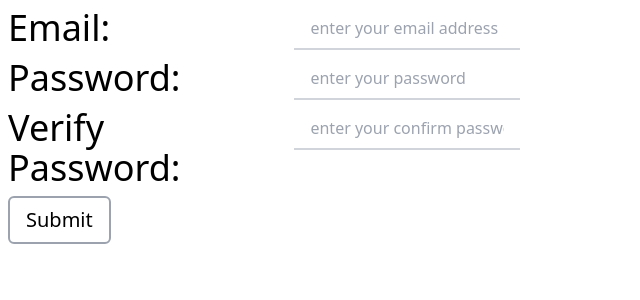
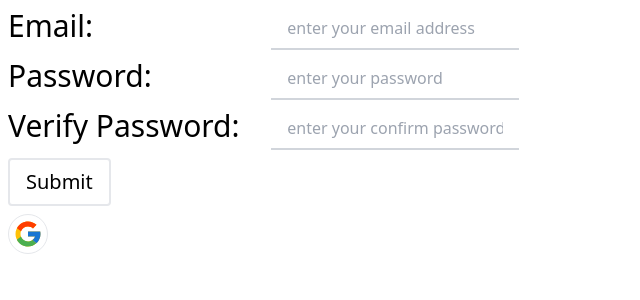
Before and after one commit to KoreanGitUser/YLog, a React (Vite) app: page /sign-up in a window 1280 px wide. Shown: the top 300 px of the page, without its empty margins (0-640 px from the left). Built offline with nearby package versions, Linux system fonts and the light colour scheme; no server answers.

Commit message:
auth: add a google OAuth with popUp

```diff
--- a/src/components/auth/SignUp.tsx
+++ b/src/components/auth/SignUp.tsx
@@ -1,7 +1,9 @@
-import { auth } from "@utils/firebase";
-import { createUserWithEmailAndPassword } from "firebase/auth";
+import { auth, googleProvider } from "@utils/firebase";
+import { createUserWithEmailAndPassword, signInWithPopup } from "firebase/auth";
 import { useForm } from "react-hook-form";
 import { useEffect } from "react";
+import PushBtn from "@styles/common/PushBtn";
+import { FcGoogle } from "react-icons/fc";
 
 interface UserAuthState {
   email: string;
@@ -35,7 +37,19 @@ const SignUp = () => {
   );
 
   const signUp = async (data: UserAuthState) => {
-    await createUserWithEmailAndPassword(auth, data.email, data.password);
+    try {
+      await createUserWithEmailAndPassword(auth, data.email, data.password);
+    } catch (err) {
+      console.error(err);
+    }
+  };
+
+  const signUpWithGoogle = async () => {
+    try {
+      await signInWithPopup(auth, googleProvider);
+    } catch (err) {
+      console.error(err);
+    }
   };
 
   // use form pattern
@@ -46,9 +60,9 @@ const SignUp = () => {
   };
 
   const Styles = {
-    input: "border-b-2 w-5/6 border-gray-300 bg-white p-2 px-4 outline-none",
+    input: "border-b-2 w-full border-gray-300 bg-white p-2 px-4 outline-none",
     section: "w-full h-full flex gap-4",
-    label: "text-4xl w-1/2",
+    label: "text-3xl w-1/2",
   };
 
   const { input, section, label } = Styles;
@@ -131,13 +145,18 @@ const SignUp = () => {
             )}
           </article>
         </section>
-        <button
+        <PushBtn
           type="submit"
-          className="text-xl border-2 border-gray-400 p-2 px-4 rounded-md active:scale-95 active:bg-blue-400 duration-150"
+          className="text-xl border-2"
           disabled={!watch("comfirmPassword")}
         >
           Submit
-        </button>
+        </PushBtn>
+        <FcGoogle
+          size="40"
+          className="rounded-full border p-1 cursor-pointer"
+          onClick={signUpWithGoogle}
+        />
       </form>
     </div>
   );
--- a/src/utils/firebase/index.ts
+++ b/src/utils/firebase/index.ts
@@ -1,6 +1,6 @@
 import { initializeApp } from "firebase/app";
 import { getFirestore } from "firebase/firestore";
-import { getAuth } from "firebase/auth";
+import { getAuth, GoogleAuthProvider } from "firebase/auth";
 
 const env = import.meta.env;
 const firebaseConfig = {
@@ -16,3 +16,4 @@ const firebaseConfig = {
 const app = initializeApp(firebaseConfig);
 export const db = getFirestore(app);
 export const auth = getAuth(app);
+export const googleProvider = new GoogleAuthProvider();
```
